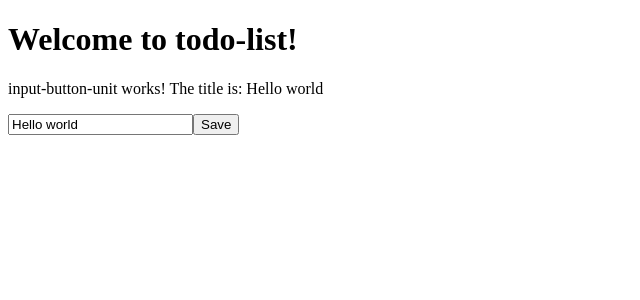
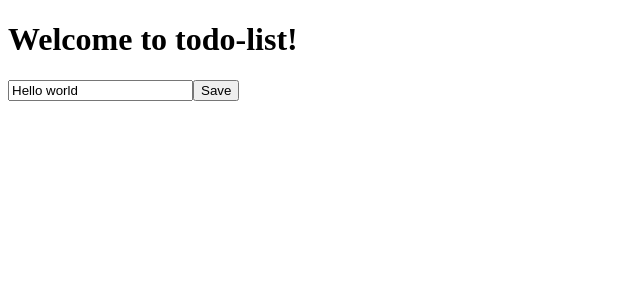
Before and after one commit to andreaPitt/ng-girls-todo, an Angular app: page / in a window 1280 px wide. Shown: the top 300 px of the page, without its empty margins (0-640 px from the left). Built offline with nearby package versions, Linux system fonts and the light colour scheme.

Commit message:
Element ref

```diff
--- a/src/app/input-button-unit/input-button-unit.component.ts
+++ b/src/app/input-button-unit/input-button-unit.component.ts
@@ -3,11 +3,8 @@ import { Component, OnInit } from '@angular/core';
 @Component({
   selector: 'app-input-button-unit',
   template: `
-    <p>
-      input-button-unit works!
-      The title is: {{title}}
-    </p>
-    <input [value]="title"
+    <input #inputElementRef
+    [value]="title"
       (keyup.enter)="changeTitle($event.target.value)">
     <button (click)="changeTitle('Button Clicked!')">
       Save
```
